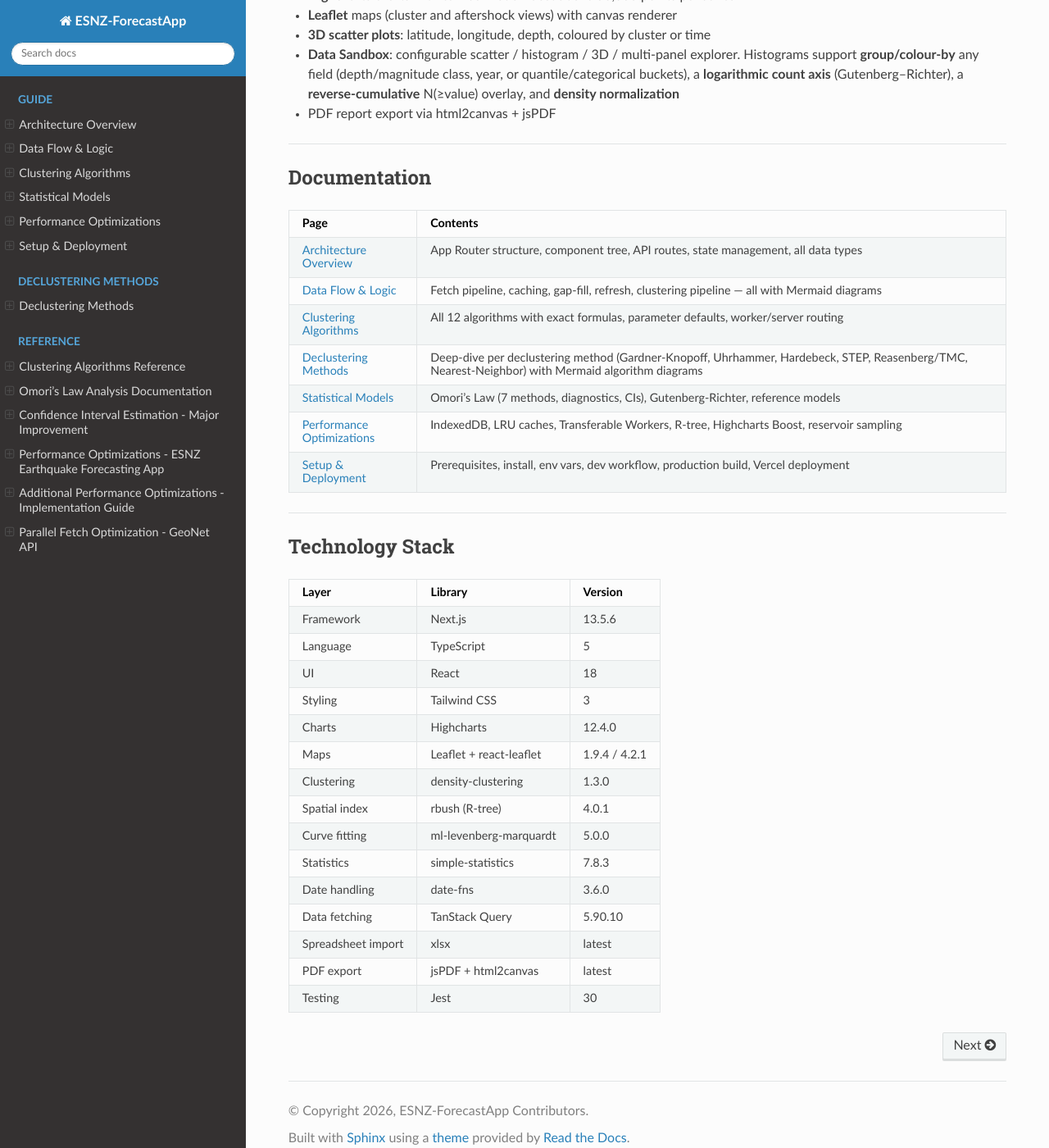
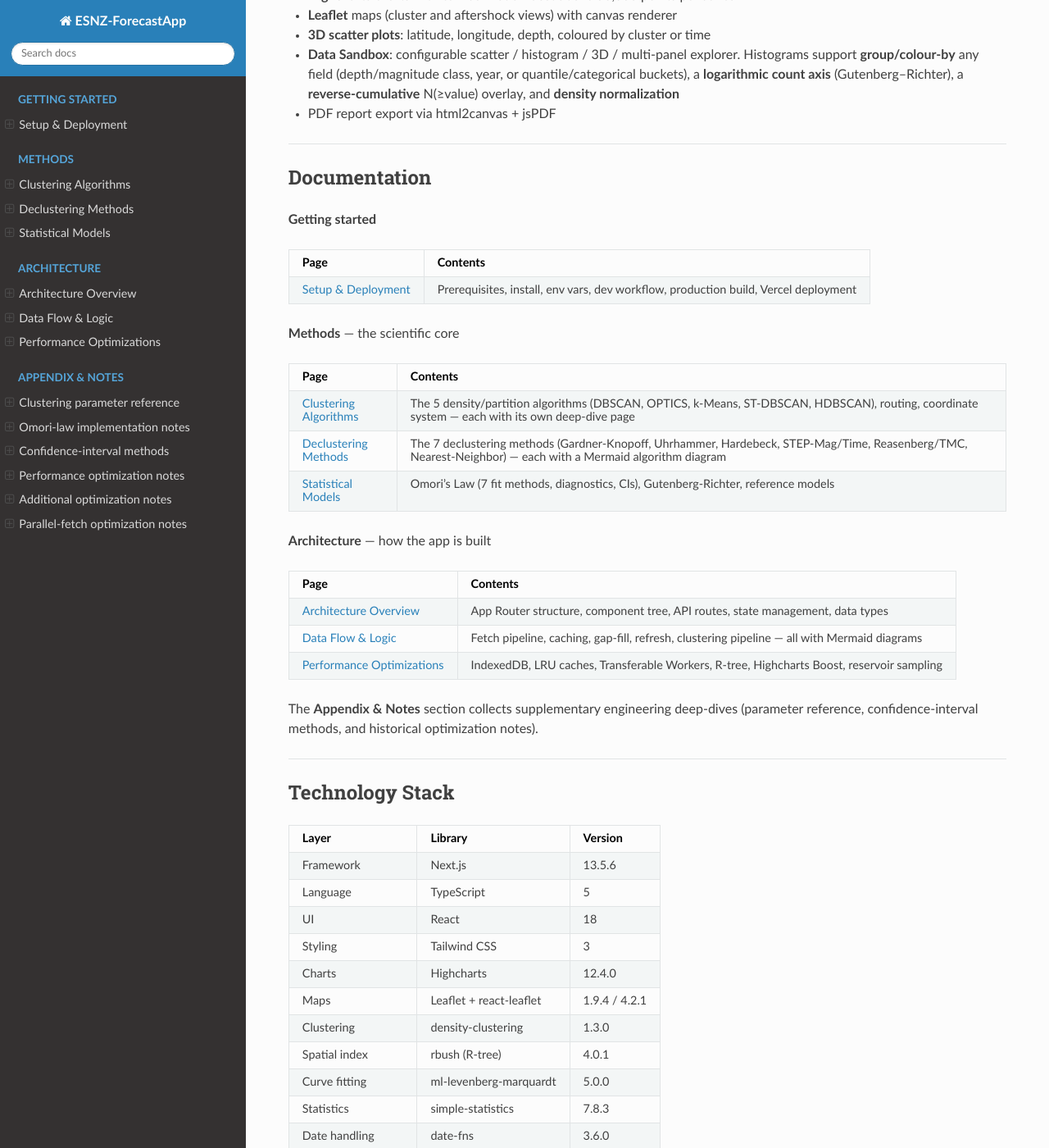
Before and after one commit to KennyGraham1/ESNZ-ForecastApp, a Sphinx documentation site: the page built from docs/index.md, in a window 1280 px wide and 1400 px high, scrolled down 1834 px. Shown: the whole window at 82% size. Built offline with Sphinx 7.4.7 and the Read the Docs theme 3.1.0, drawn with Linux system fonts in a browser that asks for light colours.

Commit message:
docs: regroup nav into Getting Started / Methods / Architecture / Appendix

````diff
--- a/docs/index.md
+++ b/docs/index.md
@@ -71,15 +71,29 @@
 
 ## Documentation
 
+**Getting started**
+
 | Page | Contents |
 |---|---|
-| [Architecture Overview](architecture.md) | App Router structure, component tree, API routes, state management, all data types |
+| [Setup & Deployment](setup.md) | Prerequisites, install, env vars, dev workflow, production build, Vercel deployment |
+
+**Methods** — the scientific core
+
+| Page | Contents |
+|---|---|
+| [Clustering Algorithms](clustering-algorithms.md) | The 5 density/partition algorithms (DBSCAN, OPTICS, k-Means, ST-DBSCAN, HDBSCAN), routing, coordinate system — each with its own deep-dive page |
+| [Declustering Methods](declustering-methods.md) | The 7 declustering methods (Gardner-Knopoff, Uhrhammer, Hardebeck, STEP-Mag/Time, Reasenberg/TMC, Nearest-Neighbor) — each with a Mermaid algorithm diagram |
+| [Statistical Models](statistical-models.md) | Omori's Law (7 fit methods, diagnostics, CIs), Gutenberg-Richter, reference models |
+
+**Architecture** — how the app is built
+
+| Page | Contents |
+|---|---|
+| [Architecture Overview](architecture.md) | App Router structure, component tree, API routes, state management, data types |
 | [Data Flow & Logic](data-flow.md) | Fetch pipeline, caching, gap-fill, refresh, clustering pipeline — all with Mermaid diagrams |
-| [Clustering Algorithms](clustering-algorithms.md) | All 12 algorithms with exact formulas, parameter defaults, worker/server routing |
-| [Declustering Methods](declustering-methods.md) | Deep-dive per declustering method (Gardner-Knopoff, Uhrhammer, Hardebeck, STEP, Reasenberg/TMC, Nearest-Neighbor) with Mermaid algorithm diagrams |
-| [Statistical Models](statistical-models.md) | Omori's Law (7 methods, diagnostics, CIs), Gutenberg-Richter, reference models |
 | [Performance Optimizations](performance.md) | IndexedDB, LRU caches, Transferable Workers, R-tree, Highcharts Boost, reservoir sampling |
-| [Setup & Deployment](setup.md) | Prerequisites, install, env vars, dev workflow, production build, Vercel deployment |
+
+The **Appendix & Notes** section collects supplementary engineering deep-dives (parameter reference, confidence-interval methods, and historical optimization notes).
 
 ---
 
@@ -105,34 +119,41 @@
 
 ```{toctree}
 :hidden:
-:caption: GUIDE
+:caption: GETTING STARTED
 :maxdepth: 2
 
-architecture
-data-flow
-clustering-algorithms
-statistical-models
-performance
 setup
 ```
 
 ```{toctree}
 :hidden:
-:caption: DECLUSTERING METHODS
+:caption: METHODS
 :maxdepth: 2
 
+clustering-algorithms
 declustering-methods
+statistical-models
 ```
 
 ```{toctree}
 :hidden:
-:caption: REFERENCE
+:caption: ARCHITECTURE
+:maxdepth: 2
+
+architecture
+data-flow
+performance
+```
+
+```{toctree}
+:hidden:
+:caption: APPENDIX & NOTES
 :maxdepth: 1
 
-reference/CLUSTERING_ALGORITHMS
-reference/OMORI_LAW_ANALYSIS
-reference/CONFIDENCE_INTERVALS_IMPROVED
-reference/PERFORMANCE_OPTIMIZATIONS
-reference/ADDITIONAL_OPTIMIZATIONS
-reference/PARALLEL_FETCH_OPTIMIZATION
+Clustering parameter reference <reference/CLUSTERING_ALGORITHMS>
+Omori-law implementation notes <reference/OMORI_LAW_ANALYSIS>
+Confidence-interval methods <reference/CONFIDENCE_INTERVALS_IMPROVED>
+Performance optimization notes <reference/PERFORMANCE_OPTIMIZATIONS>
+Additional optimization notes <reference/ADDITIONAL_OPTIMIZATIONS>
+Parallel-fetch optimization notes <reference/PARALLEL_FETCH_OPTIMIZATION>
 ```
````
Also changed, not shown: docs/reference/CLUSTERING_ALGORITHMS.md (+7 -0 lines), docs/requirements.txt (+7 -5 lines).
